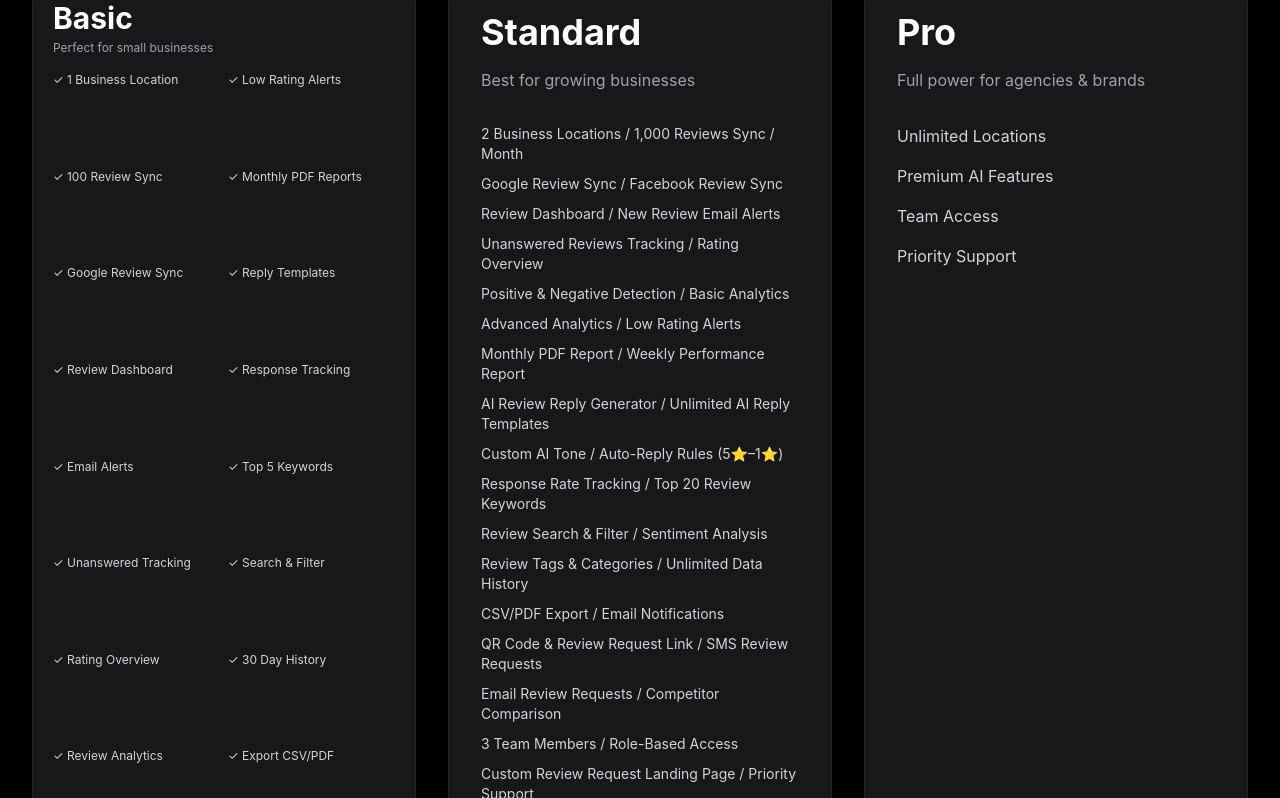
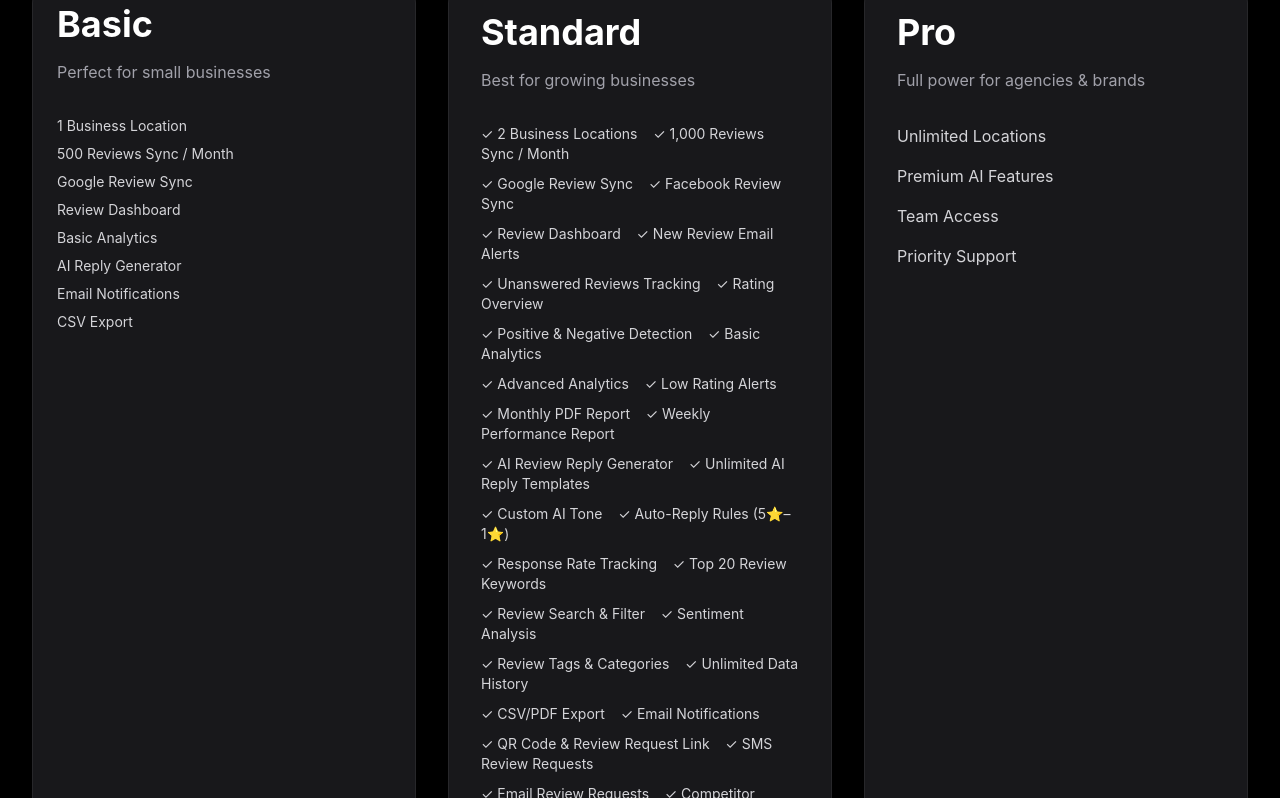
Before and after one commit to afnankhan123456/reviewreply-ai, a Next.js app: page /plans in a window 1280 px wide. Shown: the part 402-1200 px from the top of the page. Built offline with nearby package versions, Linux system fonts and the light colour scheme.

Commit message:
Update page.tsx

```diff
--- a/app/plans/page.tsx
+++ b/app/plans/page.tsx
@@ -2,7 +2,6 @@
 
 import Link from "next/link";
 import Image from "next/image";
-import PlanCard from "./basic/pricing/PlanCard";
 
 export default function PlansPage() {
   return (
@@ -76,7 +75,38 @@ export default function PlansPage() {
       <div className="grid grid-cols-1 md:grid-cols-3 gap-8 max-w-7xl mx-auto items-stretch">
 
         {/* BASIC */}
-        <PlanCard />
+        <Link href="/plans/basic/pricing" className="h-full">
+
+          <div className="bg-zinc-900 border border-zinc-800 rounded-3xl p-6 hover:border-violet-500 transition-all cursor-pointer h-full flex flex-col">
+
+            <h2 className="text-3xl md:text-4xl font-bold mb-4">
+              Basic
+            </h2>
+
+            <p className="text-zinc-400 mb-8">
+              Perfect for small businesses
+            </p>
+
+            <div className="space-y-2 text-zinc-300 text-sm flex-1">
+              <div>1 Business Location</div>
+              <div>500 Reviews Sync / Month</div>
+              <div>Google Review Sync</div>
+              <div>Review Dashboard</div>
+              <div>Basic Analytics</div>
+              <div>AI Reply Generator</div>
+              <div>Email Notifications</div>
+              <div>CSV Export</div>
+            </div>
+
+            <div className="mt-6 pt-4 border-t border-zinc-800">
+              <div className="bg-violet-600 hover:bg-violet-700 text-white text-center font-semibold py-3 px-6 rounded-xl transition-all text-sm">
+                View Full Pricing
+              </div>
+            </div>
+
+          </div>
+
+        </Link>
 
         {/* STANDARD */}
         <Link href="/plans/standard/pricing" className="h-full">
@@ -92,23 +122,23 @@ export default function PlansPage() {
             </p>
 
             <div className="space-y-2.5 text-zinc-300 text-sm flex-1">
-              <div>2 Business Locations / 1,000 Reviews Sync / Month</div>
-              <div>Google Review Sync / Facebook Review Sync</div>
-              <div>Review Dashboard / New Review Email Alerts</div>
-              <div>Unanswered Reviews Tracking / Rating Overview</div>
-              <div>Positive & Negative Detection / Basic Analytics</div>
-              <div>Advanced Analytics / Low Rating Alerts</div>
-              <div>Monthly PDF Report / Weekly Performance Report</div>
-              <div>AI Review Reply Generator / Unlimited AI Reply Templates</div>
-              <div>Custom AI Tone / Auto-Reply Rules (5⭐–1⭐)</div>
-              <div>Response Rate Tracking / Top 20 Review Keywords</div>
-              <div>Review Search & Filter / Sentiment Analysis</div>
-              <div>Review Tags & Categories / Unlimited Data History</div>
-              <div>CSV/PDF Export / Email Notifications</div>
-              <div>QR Code & Review Request Link / SMS Review Requests</div>
-              <div>Email Review Requests / Competitor Comparison</div>
-              <div>3 Team Members / Role-Based Access</div>
-              <div>Custom Review Request Landing Page / Priority Support</div>
+              <div>✓ 2 Business Locations &nbsp;&nbsp; ✓ 1,000 Reviews Sync / Month</div>
+              <div>✓ Google Review Sync &nbsp;&nbsp; ✓ Facebook Review Sync</div>
+              <div>✓ Review Dashboard &nbsp;&nbsp; ✓ New Review Email Alerts</div>
+              <div>✓ Unanswered Reviews Tracking &nbsp;&nbsp; ✓ Rating Overview</div>
+              <div>✓ Positive & Negative Detection &nbsp;&nbsp; ✓ Basic Analytics</div>
+              <div>✓ Advanced Analytics &nbsp;&nbsp; ✓ Low Rating Alerts</div>
+              <div>✓ Monthly PDF Report &nbsp;&nbsp; ✓ Weekly Performance Report</div>
+              <div>✓ AI Review Reply Generator &nbsp;&nbsp; ✓ Unlimited AI Reply Templates</div>
+              <div>✓ Custom AI Tone &nbsp;&nbsp; ✓ Auto-Reply Rules (5⭐–1⭐)</div>
+              <div>✓ Response Rate Tracking &nbsp;&nbsp; ✓ Top 20 Review Keywords</div>
+              <div>✓ Review Search & Filter &nbsp;&nbsp; ✓ Sentiment Analysis</div>
+              <div>✓ Review Tags & Categories &nbsp;&nbsp; ✓ Unlimited Data History</div>
+              <div>✓ CSV/PDF Export &nbsp;&nbsp; ✓ Email Notifications</div>
+              <div>✓ QR Code & Review Request Link &nbsp;&nbsp; ✓ SMS Review Requests</div>
+              <div>✓ Email Review Requests &nbsp;&nbsp; ✓ Competitor Comparison</div>
+              <div>✓ 3 Team Members &nbsp;&nbsp; ✓ Role-Based Access</div>
+              <div>✓ Custom Review Request Landing Page &nbsp;&nbsp; ✓ Priority Support</div>
             </div>
 
             <div className="mt-6 pt-4 border-t border-zinc-800">
```
